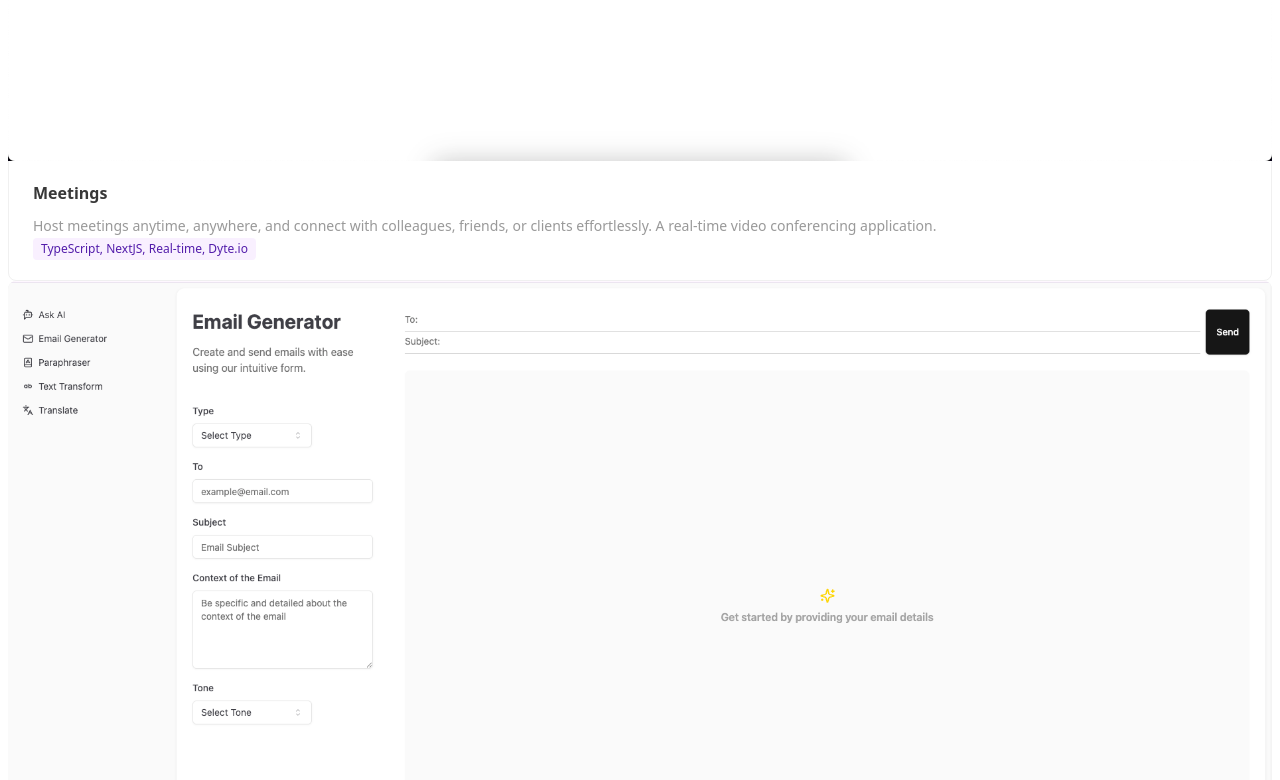
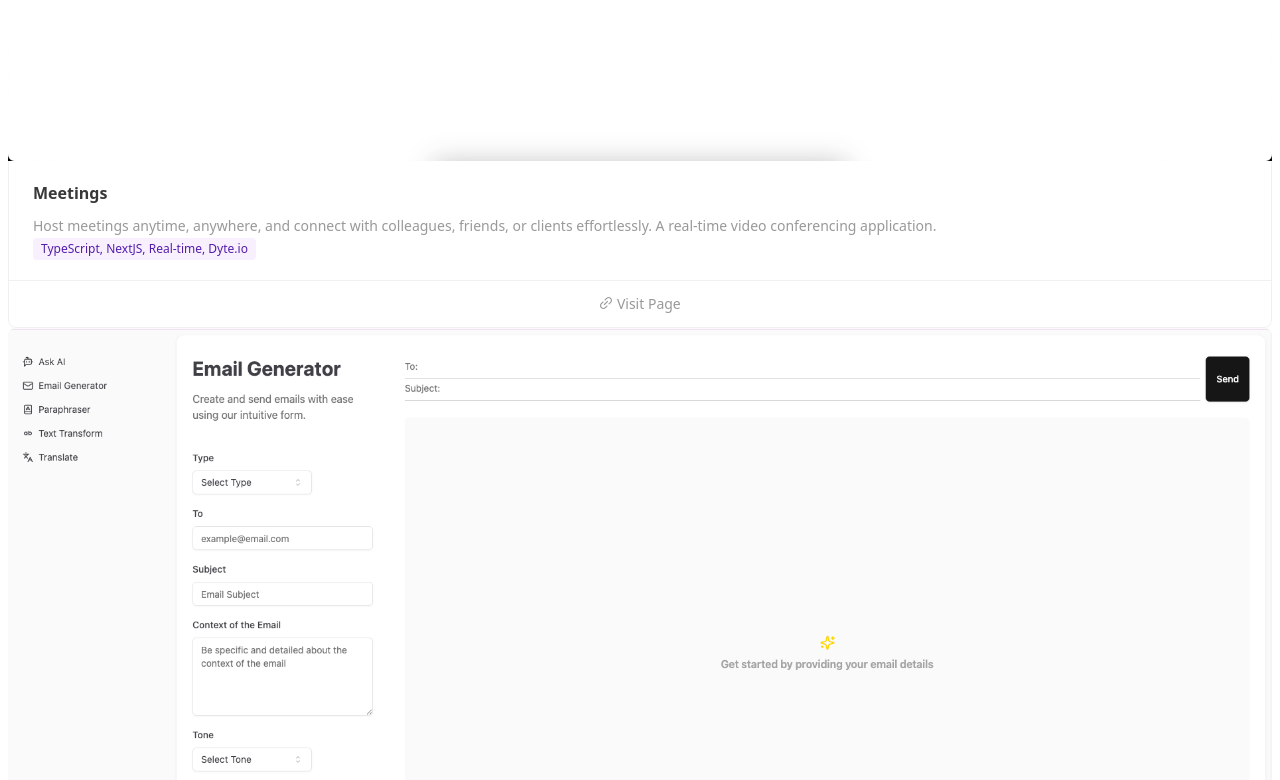
Before and after one commit to blemmmm/blem-dev, a React (Vite) app in the folder landing/: page / in a window 1280 px wide. Shown: the part 4694-5474 px from the top of the page. Built offline with nearby package versions, Linux system fonts and the light colour scheme; the HTML template or start-up script is replaced by a standard one.

Commit message:
add view pages

```diff
--- a/landing/src/pages/Projects.tsx
+++ b/landing/src/pages/Projects.tsx
@@ -171,6 +171,11 @@ const Projects = () => {
                 draggable={false}
               />
             }
+            actions={[
+              <a href={project.link} target="_blank">
+                <LinkOutlined key="setting" title="View" /> Visit Page
+              </a>,
+            ]}
           >
             <Meta
               title={
```
